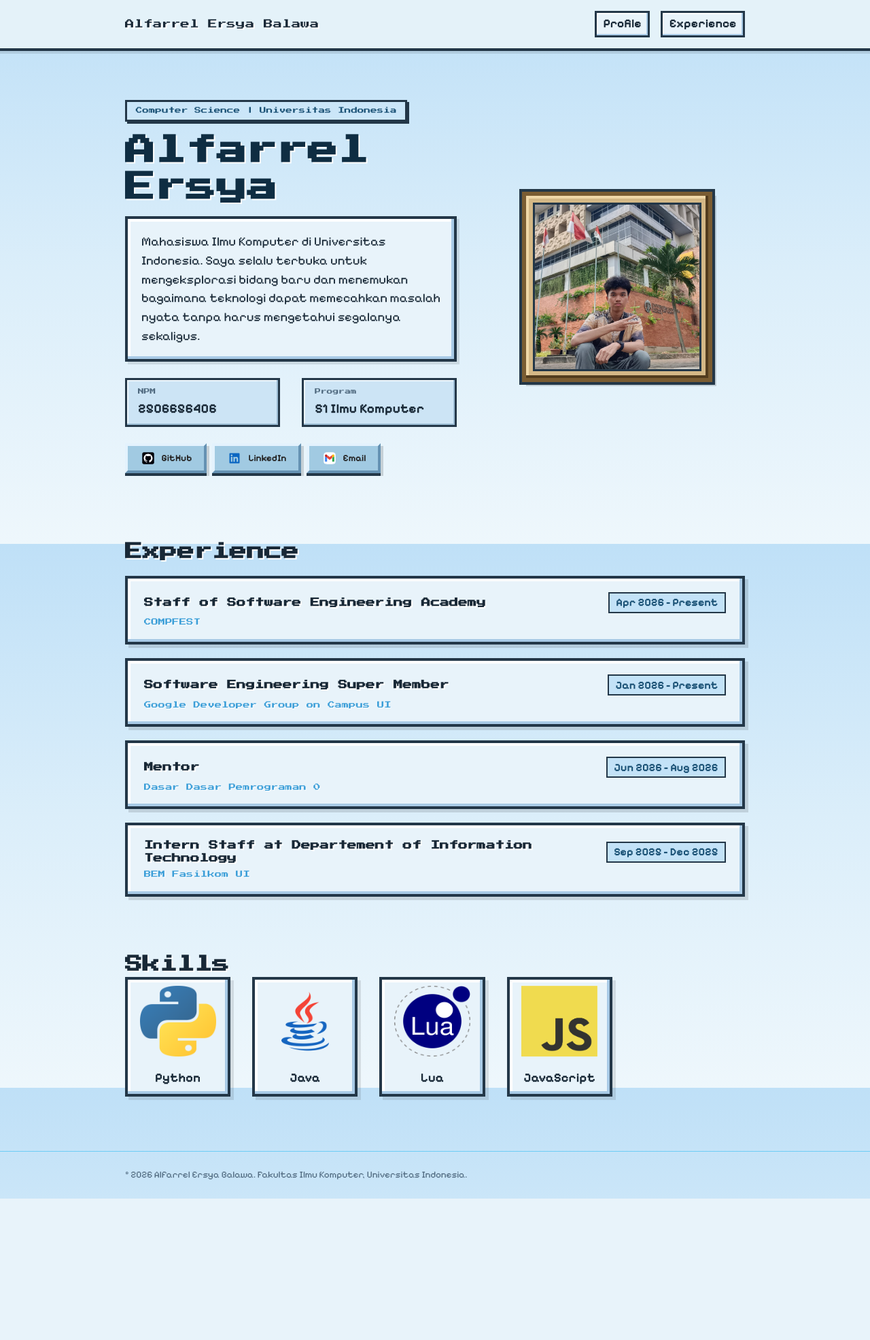
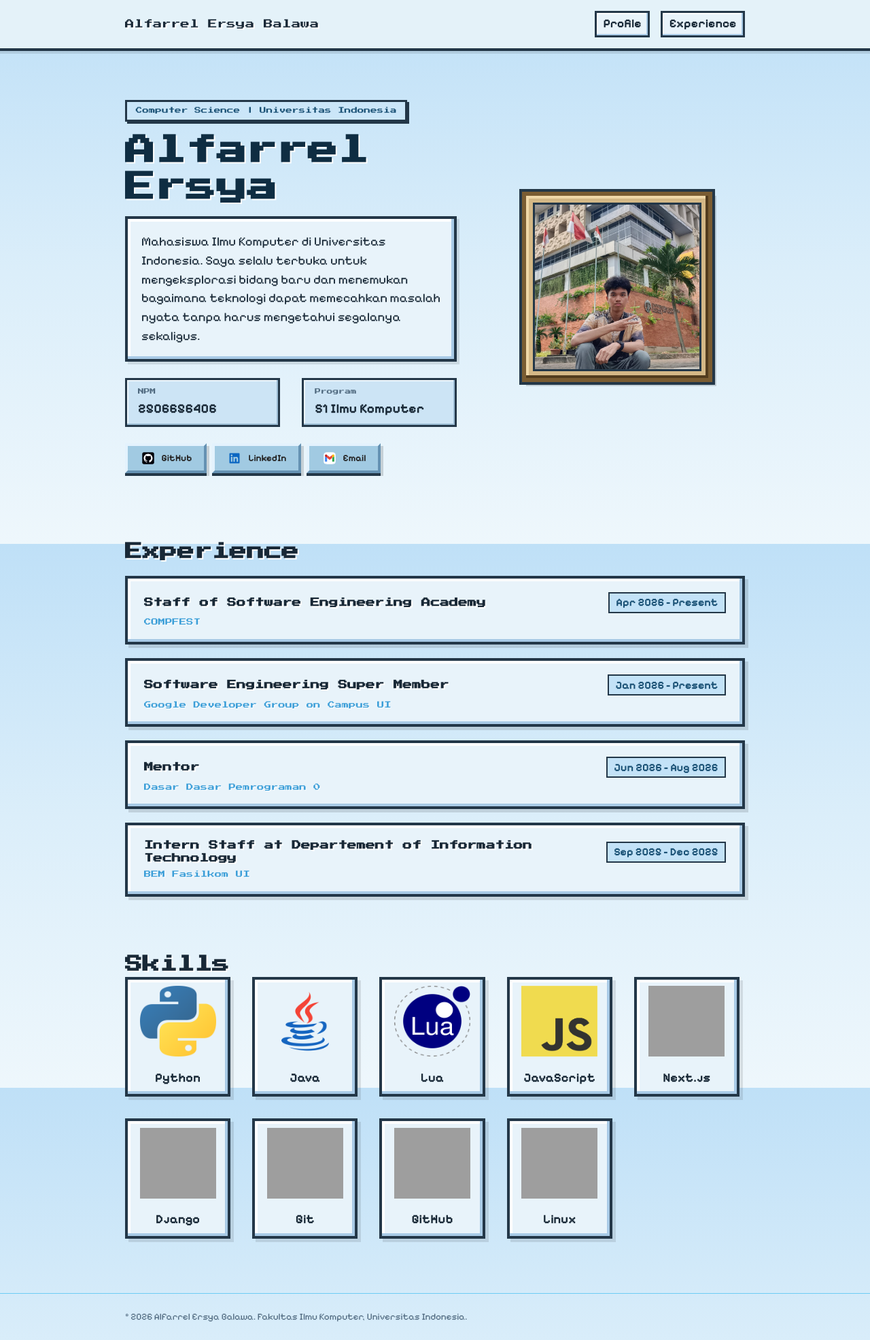
Before and after one commit to alpallel/portofolio, a Django app: page / in a window 1280 px wide. Shown: the whole page at 68% size. Before the commit the page ends 1763 px from the top, so only its background shows below. Run offline with Django 5.2, Linux system fonts and the light colour scheme; grey boxes are pictures that could not be loaded.

Commit message:
feat: add more skills-item; fix flex-wrap on skills section

```diff
--- a/static/css/style.css
+++ b/static/css/style.css
@@ -356,6 +356,7 @@ h1, h2, h3, .brand {
 
 .skills-list {
     display: flex;
+    flex-wrap: wrap;
     gap: 2rem;
 }
 
--- a/templates/index.html
+++ b/templates/index.html
@@ -140,6 +140,41 @@
                         </div>
                     </div>
 
+                    <div class="skills-item">
+                        <div class="skills-header">
+                            <img src="/static/img/nextjs.png" alt="Next.js Logo" class="skills-icon">
+                            <span class="skills-name">Next.js</span>
+                        </div>
+                    </div>
+
+                    <div class="skills-item">
+                        <div class="skills-header">
+                            <img src="/static/img/django.webp" alt="Django Logo" class="skills-icon">
+                            <span class="skills-name">Django</span>
+                        </div>
+                    </div>
+
+                    <div class="skills-item">
+                        <div class="skills-header">
+                            <img src="/static/img/git.webp" alt="Git Logo" class="skills-icon">
+                            <span class="skills-name">Git</span>
+                        </div>
+                    </div>
+
+                    <div class="skills-item">
+                        <div class="skills-header">
+                            <img src="/static/img/github-logo.svg" alt="GitHub Logo" class="skills-icon">
+                            <span class="skills-name">GitHub</span>
+                        </div>
+                    </div>
+
+                    <div class="skills-item">
+                        <div class="skills-header">
+                            <img src="/static/img/linux.webp" alt="Linux Logo" class="skills-icon">
+                            <span class="skills-name">Linux</span>
+                        </div>
+                    </div>
+
                 </div>
             </div>
         </section>
```
